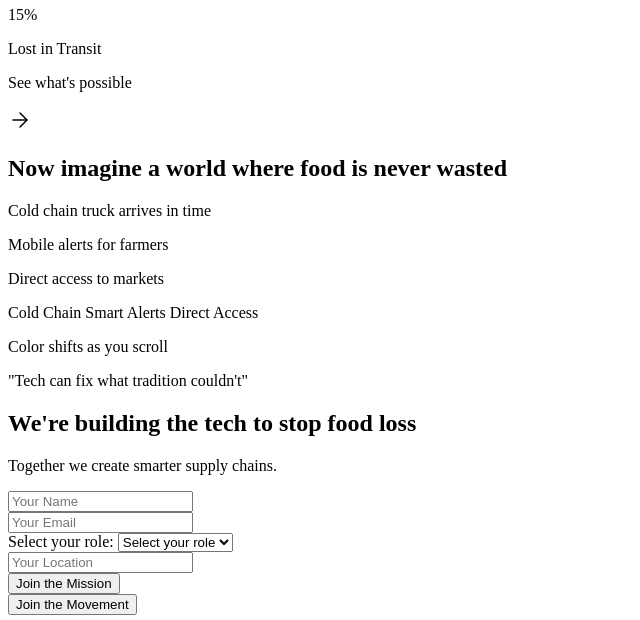
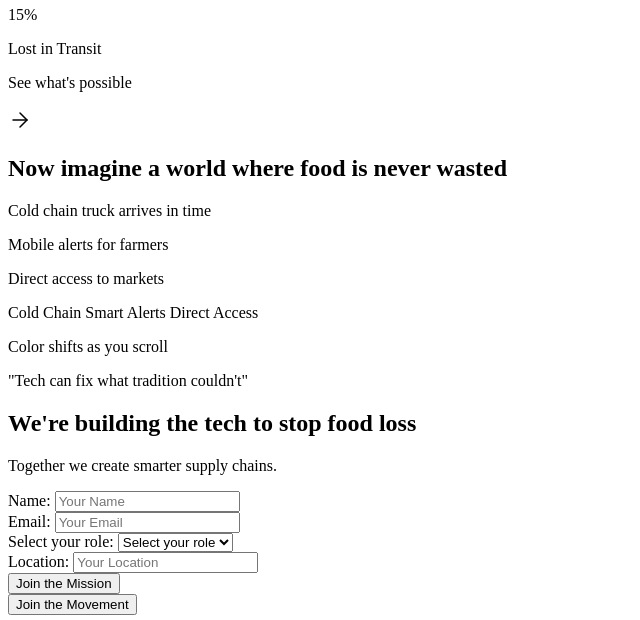
Before and after one commit to Eagle-lucid/GrainChain, a plain HTML site: page index.html in a window 1280 px wide. Shown: the part 913-1533 px from the top of the page, without its empty margins (0-640 px from the left). Drawn offline with Linux system fonts and the light colour scheme.

Commit message:
chore: update the form with label

```diff
--- a/index.html
+++ b/index.html
@@ -190,10 +190,16 @@
                 <!-- CTA Form -->
                  <form action="" class="cta-form">
                     <div class="form-group fade-in-up">
-                        <input type="text" name="name" id="name" placeholder="Your Name" required />
+                        <label for="name">
+                            Name:
+                            <input type="text" name="name" id="name" placeholder="Your Name" required />
+                        </label>
                     </div>
                     <div class="form-group fade-in-up">
-                        <input type="email" name="email" id="email" placeholder="Your Email" required />
+                        <label for="email">
+                            Email:
+                            <input type="email" name="email" id="email" placeholder="Your Email" required />
+                        </label>
                     </div>
                     <div class="form-group fade-in-up">
                         <label for="role">Select your role:</label>
@@ -209,7 +215,11 @@
                         </select>
                     </div>
                     <div class="form-group fade-in-up">
-                        <input type="text" name="location" id="location" placeholder="Your Location" required />
+                       <label for="location">
+                            Location:
+                            <input type="text" name="location" id="location" placeholder="Your Location" required />
+                        </label>
+                       </label>
                     </div>
                     <button type="submit" class="submit-btn fade-in-up">Join the Mission</button>
 
```
